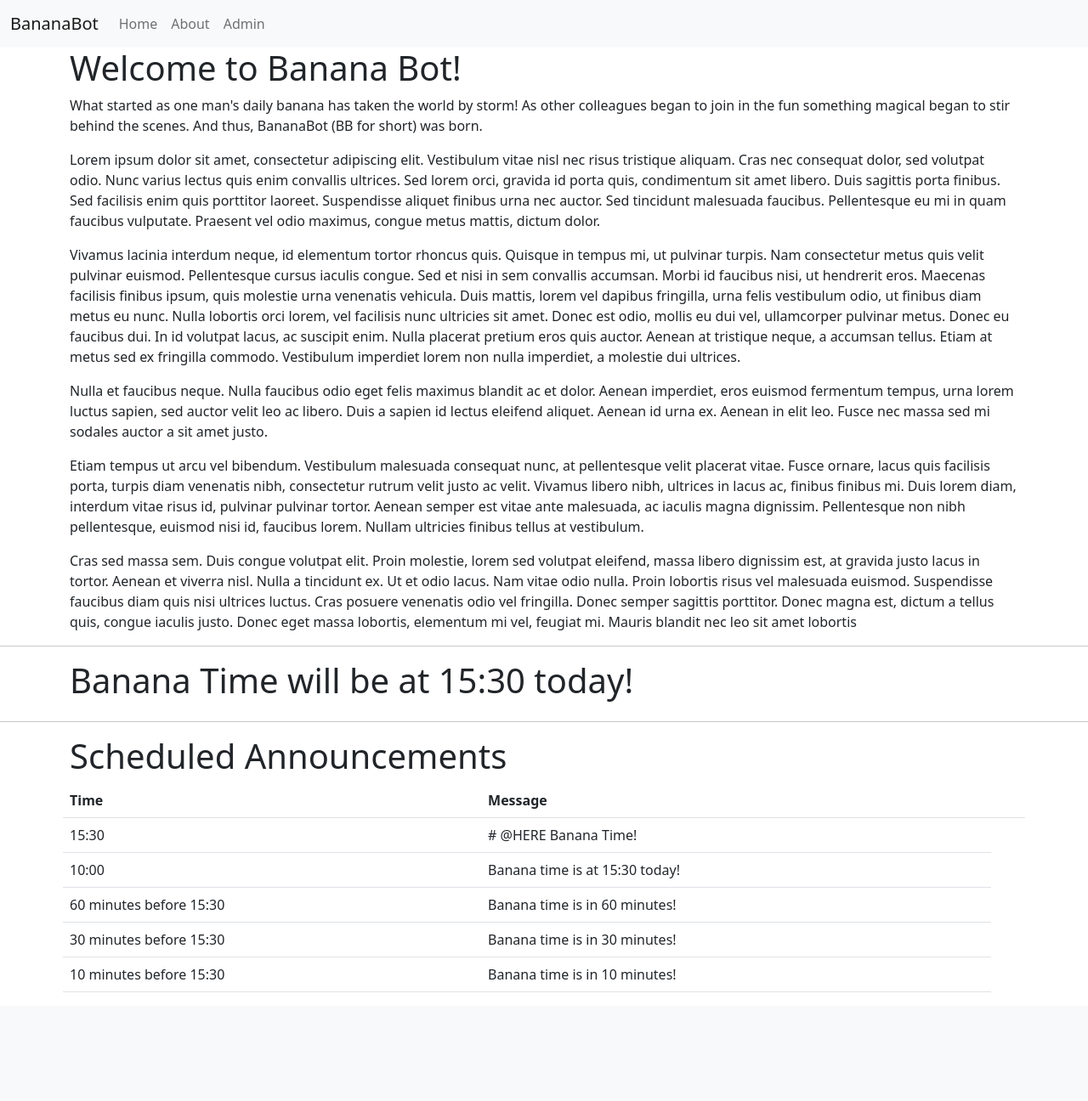
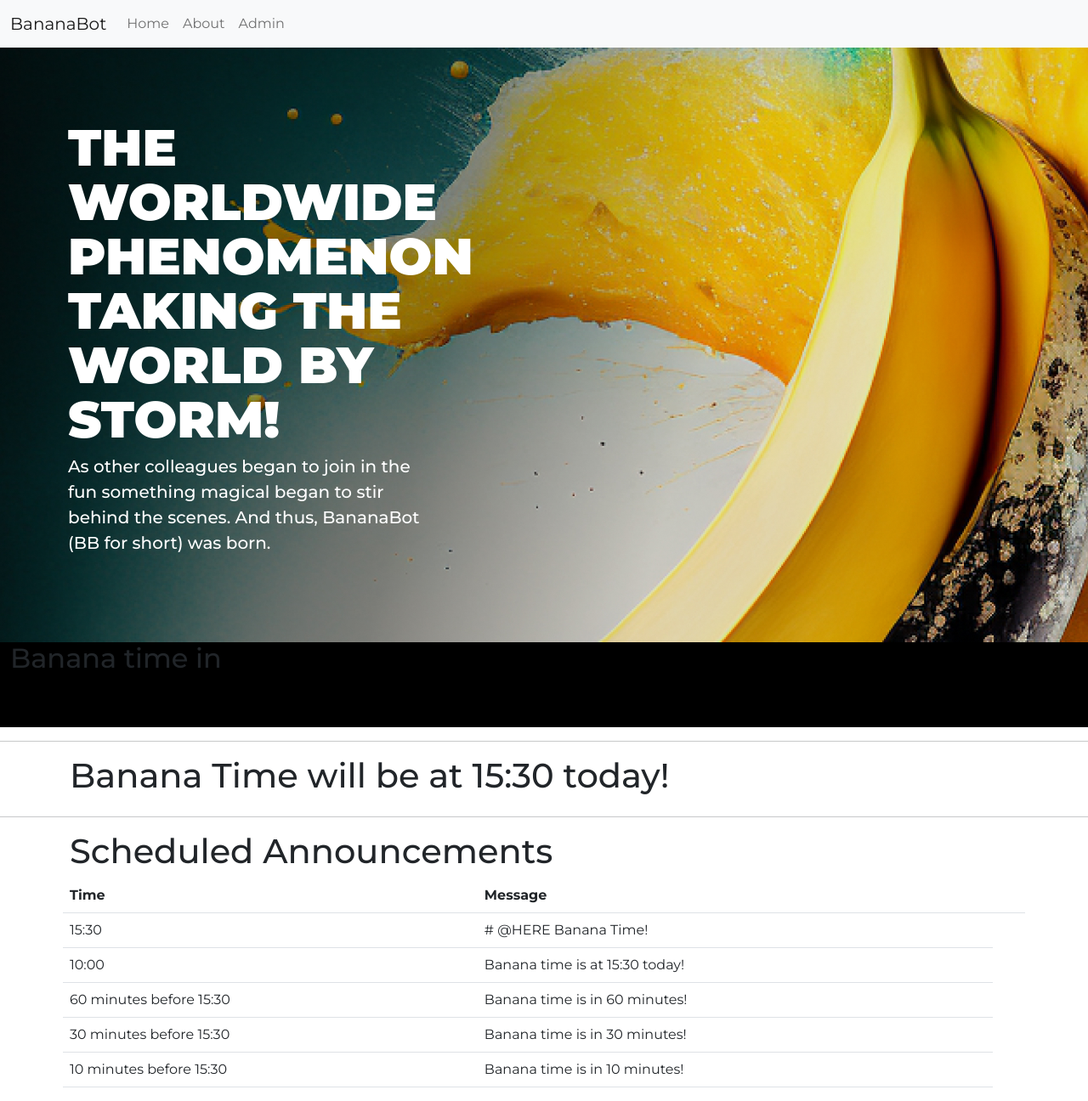
Before and after one commit to NickoOwen/bananabot, a Flask app: page / in a window 1280 px wide. Shown: the whole page at 85% size. Before the commit the page ends 1168 px from the top, so only its background shows below. Run offline with Flask 2, Linux system fonts and the light colour scheme; some libraries are stand-ins or nearby versions.

Commit message:
feat: added basic layour for new landing page along with ai generated image

```diff
--- a/templates/base.html
+++ b/templates/base.html
@@ -1,22 +1,70 @@
 <!DOCTYPE html>
 <html lang="en">
+
 <head>
     <!-- Required meta tags -->
     <meta charset="UTF-8">
     <meta name="viewport" content="width=device-width, initial-scale=1">
 
     <!-- Bootstrap CSS -->
-    <link rel="stylesheet" type="text/css" href="{{ url_for('static', filename='styles/bootstrap/css/bootstrap.min.css') }}">
-    <!-- <link href="https://cdn.jsdelivr.net/npm/bootstrap@5.1.0/dist/css/bootstrap.min.css" rel="stylesheet" integrity="sha384-KyZXEAg3QhqLMpG8r+8fhAXLRk2vvoC2f3B09zVXn8CA5QIVfZOJ3BCsw2P0p/We" crossorigin="anonymous"> -->
+    <link rel="stylesheet" type="text/css"
+        href="{{ url_for('static', filename='styles/bootstrap/css/bootstrap.min.css') }}">
+    <link rel="preconnect" href="https://fonts.googleapis.com">
+    <link rel="preconnect" href="https://fonts.gstatic.com" crossorigin>
+    <link href="https://fonts.googleapis.com/css2?family=Montserrat:wght@200;300;400;500;600;700;800;900&display=swap"
+        rel="stylesheet">
 
     <title>BananaBot</title>
 </head>
+<style>
+    @import url('https://fonts.googleapis.com/css2?family=Montserrat:wght@200;300;400;500;600;700;800;900&display=swap');
+
+    body {
+        font-family: 'Montserrat', sans-serif !important;
+    }
+
+    .landing-header {
+        font-weight: 900;
+        line-height: 64px;
+        font-size: 60px;
+    }
+
+    .hero-image {
+        background-image: url("static/banana-background.jpg");
+        /* The image used */
+        background-position: center;
+        /* Center the image */
+        background-repeat: no-repeat;
+        /* Do not repeat the image */
+        background-size: cover;
+        /* Resize the background image to cover the entire container */
+    }
+
+    .landing-text{
+        font-size: 20px;
+        font-weight: 500;
+        padding-right: 10%;
+    }
+
+    .container-landing{
+        padding: 80px;
+        display: flex;
+        align-items: center;
+    }
+
+    .landing-text-container{
+        padding-right: 60%;
+        height: 700px;
+    }
+</style>
+
 <body>
     <nav class="navbar navbar-expand-lg navbar-light bg-light">
-        <div class="container-fluid">
+        <div class="container-fluid w-100">
             <a class="navbar-brand" href="/">BananaBot</a>
-            <button class="navbar-toggler" type="button" data-bs-toggle="collapse" data-bs-target="#navbarNav" aria-controls="navbarNav" aria-expanded="false" aria-label="Toggle navigation">
-            <span class="navbar-toggler-icon"></span>
+            <button class="navbar-toggler" type="button" data-bs-toggle="collapse" data-bs-target="#navbarNav"
+                aria-controls="navbarNav" aria-expanded="false" aria-label="Toggle navigation">
+                <span class="navbar-toggler-icon"></span>
             </button>
             <div class="collapse navbar-collapse" id="navbarNav">
                 <ul class="navbar-nav">
@@ -27,7 +75,7 @@
                         <a class="nav-link" href="{{ url_for('about') }}">About</a>
                     </li>
                     <li class="nav-item">
-                    <a class="nav-link" href="{{ url_for('admin') }}">Admin</a>
+                        <a class="nav-link" href="{{ url_for('admin') }}">Admin</a>
                     </li>
                 </ul>
             </div>
@@ -35,4 +83,5 @@
     </nav>
     {% block body %} {% endblock %}
 </body>
+
 </html>
--- a/templates/index.html
+++ b/templates/index.html
@@ -1,19 +1,20 @@
 {% extends 'base.html' %}
 
 {% block body %}
-<div class="container">
-    <h1>Welcome to Banana Bot!</h1>
-    <p>What started as one man's daily banana has taken the world by storm! As other colleagues began to join in the fun something magical began to stir behind the scenes. And thus, BananaBot (BB for short) was born.</p>
 
-    <p>Lorem ipsum dolor sit amet, consectetur adipiscing elit. Vestibulum vitae nisl nec risus tristique aliquam. Cras nec consequat dolor, sed volutpat odio. Nunc varius lectus quis enim convallis ultrices. Sed lorem orci, gravida id porta quis, condimentum sit amet libero. Duis sagittis porta finibus. Sed facilisis enim quis porttitor laoreet. Suspendisse aliquet finibus urna nec auctor. Sed tincidunt malesuada faucibus. Pellentesque eu mi in quam faucibus vulputate. Praesent vel odio maximus, congue metus mattis, dictum dolor.</p>
+<div class="vh-100 bg-black w-100">
+    <div class="container-landing landing-text-container hero-image">
+        <div class="">
+            <h1 class="text-uppercase text-white landing-header">The Worldwide Phenomenon Taking the World By Storm!
+            </h1>
+            <p class="text-white landing-text"> As other colleagues began to join in the fun something magical began to stir behind the scenes. And thus,
+                BananaBot (BB for short) was born.</p>
+        </div>
+    </div>
 
-    <p>Vivamus lacinia interdum neque, id elementum tortor rhoncus quis. Quisque in tempus mi, ut pulvinar turpis. Nam consectetur metus quis velit pulvinar euismod. Pellentesque cursus iaculis congue. Sed et nisi in sem convallis accumsan. Morbi id faucibus nisi, ut hendrerit eros. Maecenas facilisis finibus ipsum, quis molestie urna venenatis vehicula. Duis mattis, lorem vel dapibus fringilla, urna felis vestibulum odio, ut finibus diam metus eu nunc. Nulla lobortis orci lorem, vel facilisis nunc ultricies sit amet. Donec est odio, mollis eu dui vel, ullamcorper pulvinar metus. Donec eu faucibus dui. In id volutpat lacus, ac suscipit enim. Nulla placerat pretium eros quis auctor. Aenean at tristique neque, a accumsan tellus. Etiam at metus sed ex fringilla commodo. Vestibulum imperdiet lorem non nulla imperdiet, a molestie dui ultrices.</p>
-
-    <p>Nulla et faucibus neque. Nulla faucibus odio eget felis maximus blandit ac et dolor. Aenean imperdiet, eros euismod fermentum tempus, urna lorem luctus sapien, sed auctor velit leo ac libero. Duis a sapien id lectus eleifend aliquet. Aenean id urna ex. Aenean in elit leo. Fusce nec massa sed mi sodales auctor a sit amet justo.</p>
-
-    <p>Etiam tempus ut arcu vel bibendum. Vestibulum malesuada consequat nunc, at pellentesque velit placerat vitae. Fusce ornare, lacus quis facilisis porta, turpis diam venenatis nibh, consectetur rutrum velit justo ac velit. Vivamus libero nibh, ultrices in lacus ac, finibus finibus mi. Duis lorem diam, interdum vitae risus id, pulvinar pulvinar tortor. Aenean semper est vitae ante malesuada, ac iaculis magna dignissim. Pellentesque non nibh pellentesque, euismod nisi id, faucibus lorem. Nullam ultricies finibus tellus at vestibulum.</p>
-
-    <p>Cras sed massa sem. Duis congue volutpat elit. Proin molestie, lorem sed volutpat eleifend, massa libero dignissim est, at gravida justo lacus in tortor. Aenean et viverra nisl. Nulla a tincidunt ex. Ut et odio lacus. Nam vitae odio nulla. Proin lobortis risus vel malesuada euismod. Suspendisse faucibus diam quis nisi ultrices luctus. Cras posuere venenatis odio vel fringilla. Donec semper sagittis porttitor. Donec magna est, dictum a tellus quis, congue iaculis justo. Donec eget massa lobortis, elementum mi vel, feugiat mi. Mauris blandit nec leo sit amet lobortis</p>
+    <div class="container-fluid">
+        <h2>Banana time in</h2>
+    </div>
 </div>
 
 <hr>
@@ -44,7 +45,8 @@
                 </tr>
                 {% else %}
                 <tr>
-                            <td>{{ announcements[key].mins_before }} minutes before {{ announcements[key].banana_time.strftime("%H:%M") }}</td>
+                    <td>{{ announcements[key].mins_before }} minutes before {{
+                        announcements[key].banana_time.strftime("%H:%M") }}</td>
                     <td>{{ announcements[key].text }}</td>
                 </tr>
                 {% endif %}
```
Also changed, not shown: static/banana-background.jpg (added), static/styles/bootstrap/css/bootstrap.css. Lines whose indentation alone changed are shown as unchanged.
